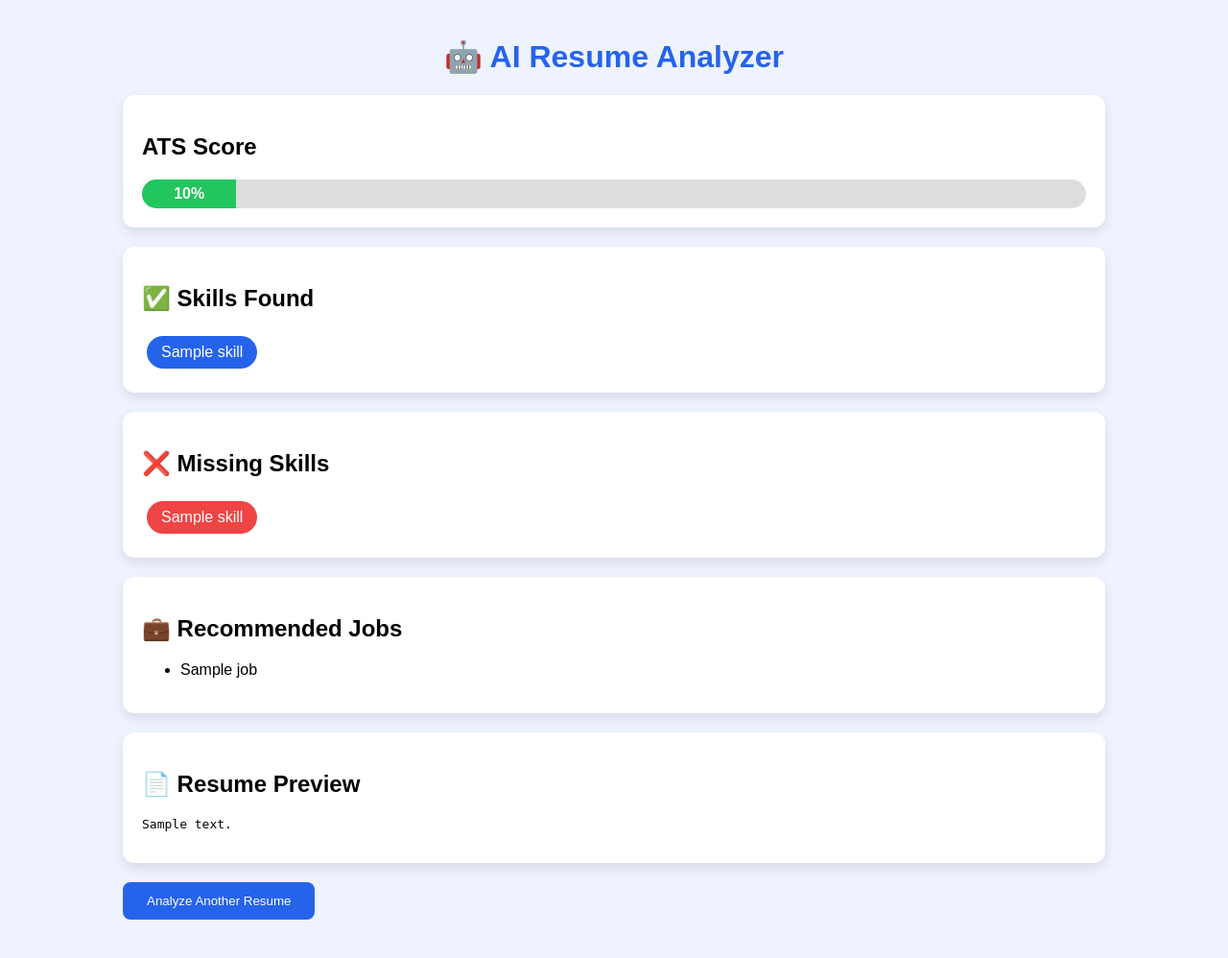
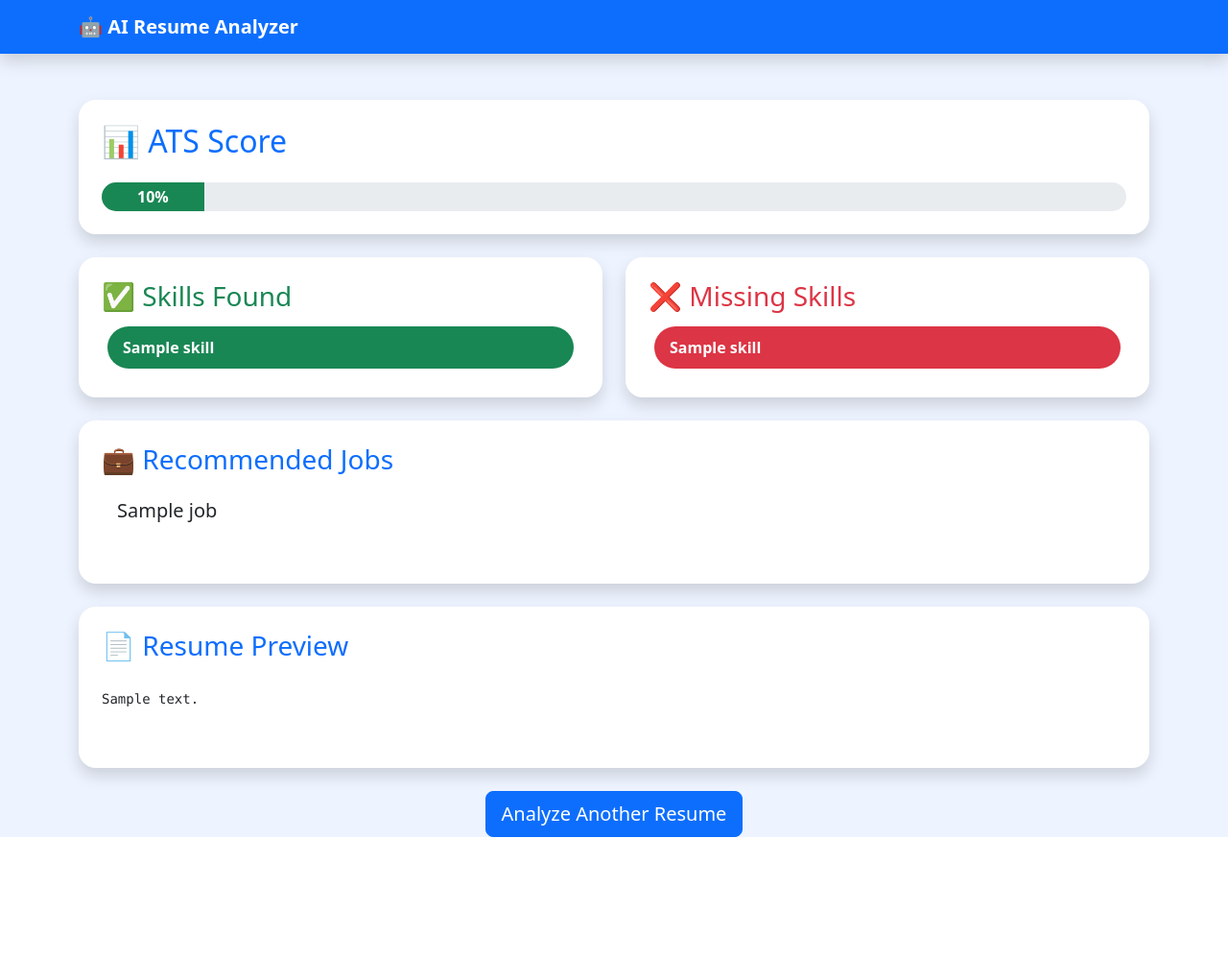
Before and after one commit to gayathri499/AI-Resume-Analyzer, a Flask app: template templates/result.html in a window 1280 px wide. Shown: the whole page at 96% size. After the commit the page ends 872 px from the top, so only its background shows below. Run offline with Flask 3, Linux system fonts and the light colour scheme; the template is opened without the code that fills it: most values are stand-ins (such as "Sample title", 1, 10 or a date in 2020).

Commit message:
Designed professional result dashboard using Bootstrap

```diff
--- /dev/null
+++ b/static/css/style.css
@@ -0,0 +1,62 @@
+body{
+    background:#eef4ff;
+}
+
+.card{
+    border:none;
+    border-radius:18px;
+}
+
+.progress{
+    height:30px;
+    border-radius:20px;
+}
+
+.progress-bar{
+    font-size:16px;
+    font-weight:bold;
+}
+
+.skill{
+
+display:inline-block;
+
+padding:10px 16px;
+
+margin:6px;
+
+background:#198754;
+
+color:white;
+
+border-radius:30px;
+
+font-weight:bold;
+
+}
+
+.missing{
+
+display:inline-block;
+
+padding:10px 16px;
+
+margin:6px;
+
+background:#dc3545;
+
+color:white;
+
+border-radius:30px;
+
+font-weight:bold;
+
+}
+
+pre{
+
+white-space:pre-wrap;
+
+font-size:14px;
+
+}
--- a/static/style.css
+++ /dev/null
@@ -1,76 +0,0 @@
-body{
-    margin:0;
-    font-family:Arial, Helvetica, sans-serif;
-    background:#eef3ff;
-}
-
-.container{
-    width:80%;
-    margin:40px auto;
-}
-
-.card{
-    background:white;
-    padding:20px;
-    margin-bottom:20px;
-    border-radius:12px;
-    box-shadow:0 5px 12px rgba(0,0,0,.1);
-}
-
-h1{
-    text-align:center;
-    color:#2563eb;
-}
-
-.progress{
-    width:100%;
-    background:#ddd;
-    height:30px;
-    border-radius:20px;
-    overflow:hidden;
-}
-
-.progress-bar{
-    height:30px;
-    background:#22c55e;
-    text-align:center;
-    color:white;
-    font-weight:bold;
-    line-height:30px;
-}
-
-.skill{
-    display:inline-block;
-    background:#2563eb;
-    color:white;
-    padding:8px 15px;
-    margin:5px;
-    border-radius:20px;
-}
-
-.missing{
-    display:inline-block;
-    background:#ef4444;
-    color:white;
-    padding:8px 15px;
-    margin:5px;
-    border-radius:20px;
-}
-
-button{
-    background:#2563eb;
-    color:white;
-    border:none;
-    padding:12px 25px;
-    border-radius:8px;
-    cursor:pointer;
-}
-
-button:hover{
-    background:#1d4ed8;
-}
-
-pre{
-    white-space:pre-wrap;
-    word-wrap:break-word;
-}
--- /dev/null
+++ b/templates/base.html
@@ -0,0 +1,45 @@
+<!DOCTYPE html>
+<html lang="en">
+<head>
+    <meta charset="UTF-8">
+    <meta name="viewport" content="width=device-width, initial-scale=1.0">
+
+    <title>AI Resume Analyzer</title>
+
+    <link href="https://cdn.jsdelivr.net/npm/bootstrap@5.3.7/dist/css/bootstrap.min.css" rel="stylesheet">
+
+    <link rel="stylesheet"
+          href="{{ url_for('static', filename='css/style.css') }}">
+</head>
+
+<body>
+
+<nav class="navbar navbar-dark bg-primary shadow">
+
+<div class="container">
+
+<a class="navbar-brand fw-bold" href="/">
+
+🤖 AI Resume Analyzer
+
+</a>
+
+</div>
+
+</nav>
+
+
+<div class="container mt-5">
+
+{% block content %}
+
+{% endblock %}
+
+</div>
+
+
+<script src="https://cdn.jsdelivr.net/npm/bootstrap@5.3.7/dist/js/bootstrap.bundle.min.js"></script>
+
+</body>
+
+</html>
--- a/templates/result.html
+++ b/templates/result.html
@@ -1,76 +1,153 @@
-<!DOCTYPE html>
-<html>
-<head>
-    <title>Resume Analysis</title>
-    <link rel="stylesheet" href="{{ url_for('static', filename='style.css') }}">
-</head>
-<body>
+{% extends "base.html" %}
 
-<div class="container">
+{% block content %}
 
-    <h1>🤖 AI Resume Analyzer</h1>
+<div class="row">
 
-    <div class="card">
+    <div class="col-lg-12">
 
-        <h2>ATS Score</h2>
+        <div class="card shadow p-4 mb-4">
 
-        <div class="progress">
-            <div class="progress-bar" style="width: {{ score }}%;">
+            <h2 class="text-primary">📊 ATS Score</h2>
+
+            <div class="progress mt-3">
+
+                <div class="progress-bar bg-success"
+                     style="width: {{ score }}%;">
+
                     {{ score }}%
-            </div>
+
                 </div>
 
             </div>
 
-    <div class="card">
-
-        <h2>✅ Skills Found</h2>
-
-        {% if skills %}
-            {% for skill in skills %}
-                <span class="skill">{{ skill }}</span>
-            {% endfor %}
-        {% else %}
-            <p>No Skills Found</p>
-        {% endif %}
+        </div>
 
     </div>
 
-    <div class="card">
+</div>
 
-        <h2>❌ Missing Skills</h2>
 
-        {% for skill in missing_skills %}
-            <span class="missing">{{ skill }}</span>
+<div class="row">
+
+<div class="col-md-6">
+
+<div class="card shadow p-4 mb-4">
+
+<h3 class="text-success">
+
+✅ Skills Found
+
+</h3>
+
+{% for skill in skills %}
+
+<span class="skill">
+
+{{ skill }}
+
+</span>
+
 {% endfor %}
 
 </div>
 
-    <div class="card">
+</div>
 
-        <h2>💼 Recommended Jobs</h2>
 
-        <ul>
-        {% for job in jobs %}
-            <li>{{ job }}</li>
+<div class="col-md-6">
+
+<div class="card shadow p-4 mb-4">
+
+<h3 class="text-danger">
+
+❌ Missing Skills
+
+</h3>
+
+{% for skill in missing_skills %}
+
+<span class="missing">
+
+{{ skill }}
+
+</span>
+
 {% endfor %}
-        </ul>
 
 </div>
 
-    <div class="card">
-
-        <h2>📄 Resume Preview</h2>
-
-        <pre>{{ text }}</pre>
+</div>
 
 </div>
 
+
+<div class="card shadow p-4 mb-4">
+
+<h3 class="text-primary">
+
+💼 Recommended Jobs
+
+</h3>
+
+<div class="row">
+
+{% for job in jobs %}
+
+<div class="col-md-4">
+
+<div class="card border-primary mb-3">
+
+<div class="card-body">
+
+<h5>
+
+{{ job }}
+
+</h5>
+
+</div>
+
+</div>
+
+</div>
+
+{% endfor %}
+
+</div>
+
+</div>
+
+
+<div class="card shadow p-4">
+
+<h3 class="text-primary">
+
+📄 Resume Preview
+
+</h3>
+
+<pre>
+
+{{ text }}
+
+</pre>
+
+</div>
+
+
+<div class="text-center mt-4">
+
 <a href="/">
-        <button>Analyze Another Resume</button>
+
+<button class="btn btn-primary btn-lg">
+
+Analyze Another Resume
+
+</button>
+
 </a>
 
 </div>
 
-</body>
-</html>
+{% endblock %}
```
Also changed, not shown: templates/index.html (+41 -20 lines), 1 other file. Lines whose indentation alone changed are shown as unchanged.
